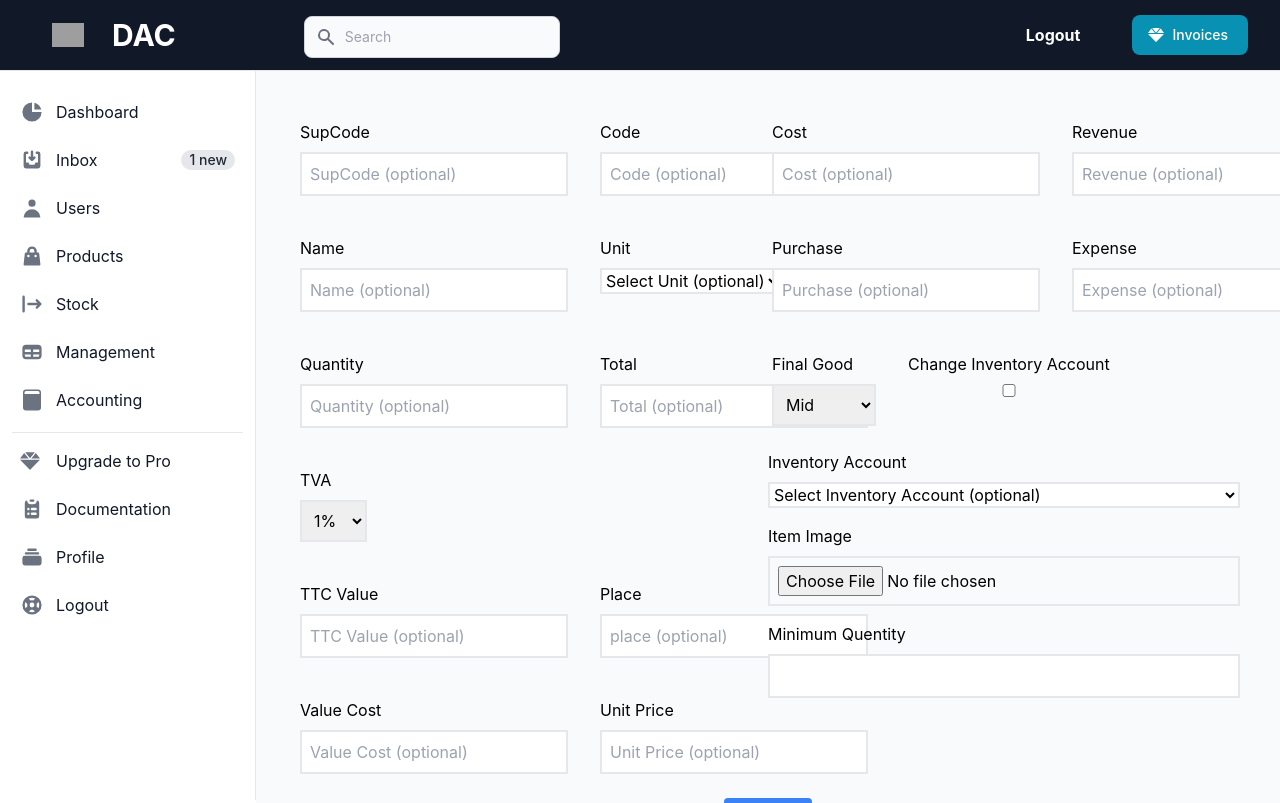
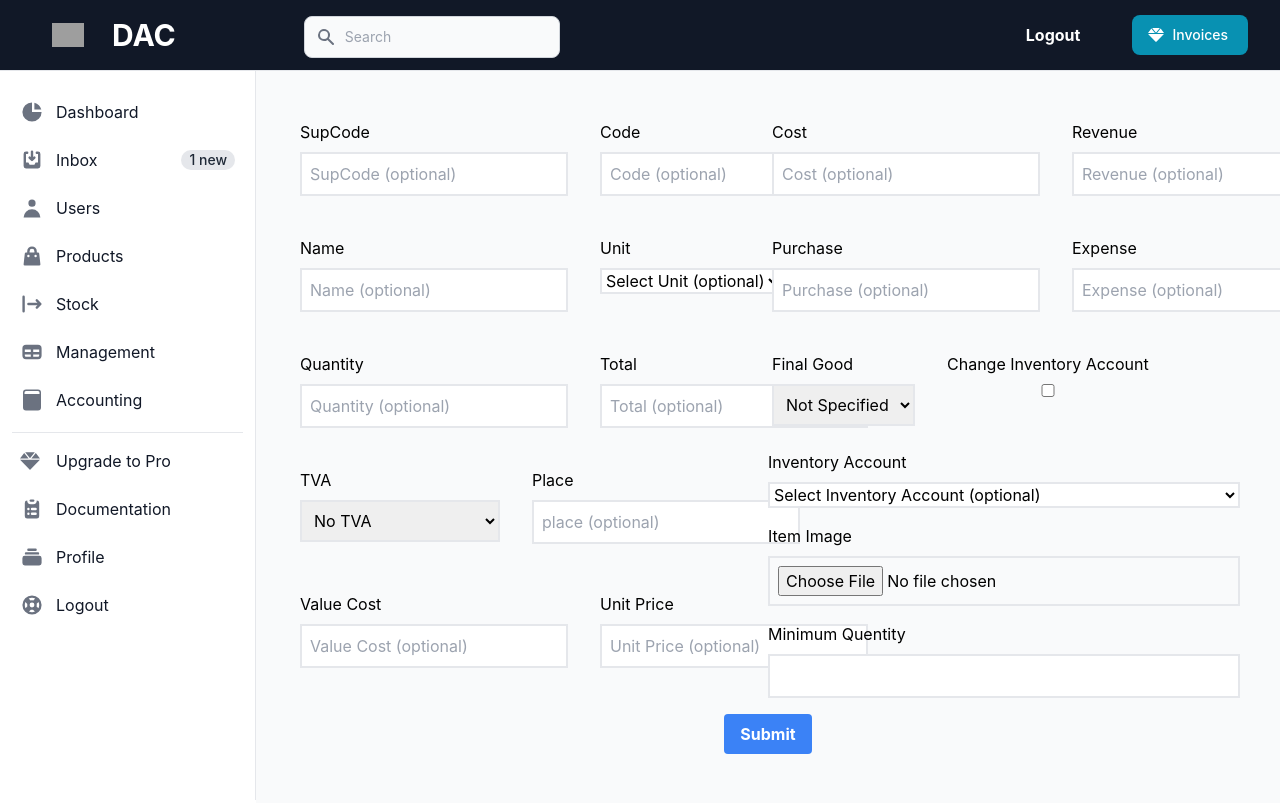
Before and after one commit to ahmadhassoun366/DAC-frontend, a React (Create React App) app in the folder frontend/: page /dashboard/Stock/Items/addItems in a window 1280 px wide. Shown: the top 803 px of the page. Built offline with nearby package versions, Linux system fonts and the light colour scheme; grey boxes are pictures that could not be loaded.

Commit message:
Adding Item

```diff
--- a/frontend/src/pages/Dashboard/MainContent/Items/ItemsDetails.jsx
+++ b/frontend/src/pages/Dashboard/MainContent/Items/ItemsDetails.jsx
@@ -1,4 +1,5 @@
 import React, { useState, useEffect } from 'react';
+import { useNavigate } from 'react-router-dom';
 
 const ItemsDetails = ({ item, onEdit, onDelete }) => {
     const [isEditing, setisEditing] = useState(false);
@@ -7,6 +8,7 @@ const ItemsDetails = ({ item, onEdit, onDelete }) => {
         setisEditing(true);
         onEdit(item);
     }
+    const history = useNavigate();
 
     const handleDelete = (id) => {
         // Start deletion process, you may want to set some loading state here
@@ -22,6 +24,7 @@ const ItemsDetails = ({ item, onEdit, onDelete }) => {
             }
             // You may want to remove the item from the local state here
             setItems(items.filter((item) => item.id !== id));
+            history('/dashboard/stock/items');
           })
           .catch((error) => {
             // Handle errors
--- a/frontend/src/pages/Dashboard/MainContent/Items/additem.jsx
+++ b/frontend/src/pages/Dashboard/MainContent/Items/additem.jsx
@@ -1,24 +1,25 @@
 import React, { useEffect, useState } from "react";
 import { useNavigate } from "react-router-dom";
 import jwt_decode from "jwt-decode";
+import axios from "axios";
+
 const Additem = () => {
   const history = useNavigate();
   const [supcode, setSupCode] = useState("");
   const [code, setCode] = useState("");
   const [name, setName] = useState("");
   const [unit, setUnit] = useState("");
-    const [quantity, setQuantity] = useState("");
-    const [total, setTotal] = useState("");
-    const [TVA, setTva] = useState(false);
-    // const [TVA_value, setTvaValue] = useState("");
-    const [TTC, setTtc] = useState("");
+  const [quantity, setQuantity] = useState();
+  const [total, setTotal] = useState();
+  const [tva, setTva] = useState();
+  const [ttc, setTtc] = useState();
   const [place, setPlace] = useState("");
-    const [addValueCost, setAddValueCost] = useState("");
+  const [addValueCost, setAddValueCost] = useState();
   const [unit_price, setUnitPrice] = useState("");
-    const [cost, setCost] = useState("");
-    const [revenue, setRevenue] = useState("");
-    const [purchase, setPurchase] = useState("");
-    const [expense, setExpense] = useState("");
+  const [cost, setCost] = useState();
+  const [revenue, setRevenue] = useState();
+  const [purchase, setPurchase] = useState();
+  const [expense, setExpense] = useState();
   const [final_good, setFinalGood] = useState("");
   const [change_inv_acc, setChangeInvAcc] = useState(false);
   const [inventory_account, setInventoryAccount] = useState("");
@@ -27,44 +28,6 @@ const Additem = () => {
   const manager = localStorage.getItem("userId");
   console.log("manager", manager);
 
-    // http://127.0.0.1:8000/api/management/${id} revenue purchase  & expense
-    // http://127.0.0.1:8000/api/accounting/${id}
-    // useEffect = () => {
-    //     fetch(`http://127.0.0.1:8000/api/management/${manager}`)
-    //         .then((response) => {
-    //             if (!response.ok) {
-    //                 throw new Error("Network response was not ok");
-    //             }
-    //             return response.json();
-    //         })
-    //         .then((data) => {
-    //             console.log("data !!!!!!", data[0].TVA);
-    //             setTvaValue(data[0].TVA)
-    //         })
-    //         .catch((error) => {
-    //             alert(error);
-
-    //         });
-
-    //     fetch(`http://127.0.0.1:8000/api/accounting/${manager}`)
-    //         .then((response) => {
-    //             if (!response.ok) {
-    //                 throw new Error("Network response was not ok");
-    //             }
-    //             return response.json();
-    //         })
-    //         .then((data) => {
-    //             console.log("data !???", data[0]);
-    //             setExpense(data[0].expense);
-    //             setRevenue(data[0].revenue);
-    //             setPurchase(data[0].purchase)
-
-    //         })
-    //         .catch((error) => {
-    //             alert(error);
-
-    //         });
-    // }
   const handleSubmit = async (e) => {
     e.preventDefault();
 
@@ -75,8 +38,8 @@ const Additem = () => {
       unit,
       quantity,
       total,
-            TVA,
-            TTC,
+      tva,
+      ttc,
       place,
       addValueCost,
       unit_price,
@@ -89,38 +52,35 @@ const Additem = () => {
       inventory_account,
       manager,
       image,
-            minimum_quantity
+      minimum_quantity,
     };
 
     try {
-            const response = await fetch(
-                `http://127.0.0.1:8000/api/item/add`,
+      console.log(tva);
+      const response = await axios.post(
+        "http://127.0.0.1:8000/api/item/add",
+        itemdata,
         {
-                    method: "POST",
           headers: {
             "Content-Type": "application/json",
-                        // Add any authorization headers here, if
+            // Add other headers if necessary
           },
-                    body: JSON.stringify(itemdata),
         }
       );
+      console.log("tva", tva);
+      console.log("Data from server", response.data);
 
-            if (!response.ok) {
-                throw new Error(`HTTP error! status: ${response.status}`);
-            }
-
-            const data = await response.json();
-            console.log("Data from server", data);
-
-            // Reset form fields
-
+      // Reset form fields or navigate to another page
     } catch (error) {
-            console.error("There was a problem with the fetch operation:", error);
+      console.error("There was a problem with the POST operation:", error);
     }
   };
 
+  useEffect(() => {
+    console.log("Updated state value for TVA:", tva);
+  }, [tva]);
+
   return (
-
     <div className="flex flex-col max-w-none mx-auto">
       <form className="m-10" onSubmit={handleSubmit}>
         <div className="flex">
@@ -128,21 +88,43 @@ const Additem = () => {
             <div className="md:flex -mx-3 mb-2">
               <div className="flex flex-col m-4">
                 <label className="mb-2">SupCode</label>
-                                <input className="border-2 p-2" type="text" placeholder="SupCode (optional)" value={supcode} onChange={e => setSupCode(e.target.value)} />
+                <input
+                  className="border-2 p-2"
+                  type="text"
+                  placeholder="SupCode (optional)"
+                  value={supcode}
+                  onChange={(e) => setSupCode(e.target.value)}
+                />
               </div>
               <div className="flex flex-col m-4">
                 <label className="mb-2">Code</label>
-                                <input className="border-2 p-2" type="text" placeholder="Code (optional)" value={code} onChange={e => setCode(e.target.value)} />
+                <input
+                  className="border-2 p-2"
+                  type="text"
+                  placeholder="Code (optional)"
+                  value={code}
+                  onChange={(e) => setCode(e.target.value)}
+                />
               </div>
             </div>
             <div className="md:flex -mx-3 mb-2">
               <div className="flex flex-col m-4">
                 <label className="mb-2">Name</label>
-                                <input className="border-2 p-2" type="text" placeholder="Name (optional)" value={name} onChange={e => setName(e.target.value)} />
+                <input
+                  className="border-2 p-2"
+                  type="text"
+                  placeholder="Name (optional)"
+                  value={name}
+                  onChange={(e) => setName(e.target.value)}
+                />
               </div>
               <div className="flex flex-col m-4">
                 <label className="mb-2">Unit</label>
-                                <select className="border-2 bg-white" value={unit} onChange={e => setUnit(e.target.value)}>
+                <select
+                  className="border-2 bg-white"
+                  value={unit}
+                  onChange={(e) => setUnit(e.target.value)}
+                >
                   <option value="">Select Unit (optional)</option>
                   <option value="Unit1">Unit1</option>
                   <option value="Unit2">Unit2</option>
@@ -152,49 +134,76 @@ const Additem = () => {
             <div className="md:flex -mx-3 mb-2">
               <div className="flex flex-col m-4">
                 <label className="mb-2">Quantity</label>
-                                <input className="border-2 p-2" type="text" placeholder="Quantity (optional)" value={quantity} onChange={e => setQuantity(e.target.value)} />
+                <input
+                  className="border-2 p-2"
+                  type="text"
+                  placeholder="Quantity (optional)"
+                  value={quantity}
+                  onChange={(e) => setQuantity(e.target.value)}
+                />
               </div>
               <div className="flex flex-col m-4">
                 <label className="mb-2">Total</label>
-                                <input className="border-2 p-2" type="text" placeholder="Total (optional)" value={total} onChange={e => setTotal(e.target.value)} />
-                            </div>
-                        </div>
-                        <div className="md:flex -mx-3 mb-2">
-                            {/* <div className="flex flex-col m-4">
-                                <label className="mb-2">TVA (true/false)</label>
-                                <input className="border-2 p-2" type="checkbox" checked={TVA} onChange={e => setTva(!TVA)} />
-                            </div> */}
-                            <div className="flex flex-col m-4">
-                                <label className="mb-2">TVA</label>
-
-                                <select className="border-2 p-2" type="dropdown" placeholder="TVA (optional)" onChange={e => setTva(e.target.value)}>
-                                    <option>1%</option>
-                                    <option>2%</option>
-                                    <option>3%</option>
-                                    <option>4%</option>
-                                    <option>5%</option>
-                                    <option>6%</option>
-                                </select>
+                <input
+                  className="border-2 p-2"
+                  type="text"
+                  placeholder="Total (optional)"
+                  value={total}
+                  C
+                />
               </div>
             </div>
             <div className="md:flex -mx-3 mb-2">
               <div className="flex flex-col m-4">
-                                <label className="mb-2">TTC Value</label>
-                                <input className="border-2 p-2" type="text" placeholder="TTC Value (optional)" value={TTC} onChange={e => setTtc(e.target.value)} />
+                <label className="mb-2">TVA</label>
+
+                <select
+                  className="border-2 p-2 w-[200px]"
+                  type="dropdown"
+                  placeholder="TVA (optional)"
+                  value={tva}
+                  onChange={(e) => {
+                    console.log("Event value:", e.target.value);
+                    setTva(e.target.value);
+                  }}
+                >
+                  <option value={0.0}>No TVA</option>
+                  <option value={0.05}>5%</option>
+                  <option value={0.1}>10%</option>
+                </select>
               </div>
               <div className="flex flex-col m-4">
                 <label className="mb-2">Place</label>
-                                <input className="border-2 p-2" type="text" placeholder="place (optional)" value={place} onChange={e => setPlace(e.target.value)} />
+                <input
+                  className="border-2 p-2"
+                  type="text"
+                  placeholder="place (optional)"
+                  value={place}
+                  onChange={(e) => setPlace(e.target.value)}
+                />
               </div>
             </div>
+            <div className="md:flex -mx-3 mb-2"></div>
             <div className="md:flex -mx-3 mb-2">
               <div className="flex flex-col m-4">
                 <label className="mb-2">Value Cost</label>
-                                <input className="border-2 p-2" type="text" placeholder="Value Cost (optional)" value={addValueCost} onChange={e => setAddValueCost(e.target.value)} />
+                <input
+                  className="border-2 p-2"
+                  type="text"
+                  placeholder="Value Cost (optional)"
+                  value={addValueCost}
+                  onChange={(e) => setAddValueCost(e.target.value)}
+                />
               </div>
               <div className="flex flex-col m-4">
                 <label className="mb-2">Unit Price</label>
-                                <input className="border-2 p-2" type="number" placeholder="Unit Price (optional)" value={unit_price} onChange={e => setUnitPrice(e.target.value)} />
+                <input
+                  className="border-2 p-2"
+                  type="number"
+                  placeholder="Unit Price (optional)"
+                  value={unit_price}
+                  onChange={(e) => setUnitPrice(e.target.value)}
+                />
               </div>
             </div>
           </div>
@@ -202,43 +211,82 @@ const Additem = () => {
             <div className="md:flex -mx-3 mb-2">
               <div className="flex flex-col m-4">
                 <label className="mb-2">Cost</label>
-                                <input className="border-2 p-2" type="number" placeholder="Cost (optional)" value={cost} onChange={e => setCost(e.target.value)} />
+                <input
+                  className="border-2 p-2"
+                  type="number"
+                  placeholder="Cost (optional)"
+                  value={cost}
+                  onChange={(e) => setCost(e.target.value)}
+                />
               </div>
 
               <div className="flex flex-col m-4">
                 <label className="mb-2">Revenue</label>
-                                <input className="border-2 p-2" type="number" placeholder="Revenue (optional)" value={revenue} onChange={e => setRevenue(e.target.value)} />
+                <input
+                  className="border-2 p-2"
+                  type="number"
+                  placeholder="Revenue (optional)"
+                  value={revenue}
+                  onChange={(e) => setRevenue(e.target.value)}
+                />
               </div>
             </div>
             <div className="md:flex -mx-3 mb-2">
               <div className="flex flex-col m-4">
                 <label className="mb-2">Purchase</label>
-                                <input className="border-2 p-2" type="number" placeholder="Purchase (optional)" value={purchase} onChange={e => setPurchase(e.target.value)} />
+                <input
+                  className="border-2 p-2"
+                  type="number"
+                  placeholder="Purchase (optional)"
+                  value={purchase}
+                  onChange={(e) => setPurchase(e.target.value)}
+                />
               </div>
 
               <div className="flex flex-col m-4">
                 <label className="mb-2">Expense</label>
-                                <input className="border-2 p-2" type="number" placeholder="Expense (optional)" value={expense} onChange={e => setExpense(e.target.value)} />
+                <input
+                  className="border-2 p-2"
+                  type="number"
+                  placeholder="Expense (optional)"
+                  value={expense}
+                  onChange={(e) => setExpense(e.target.value)}
+                />
               </div>
             </div>
             <div className="md:flex -mx-3 mb-2">
               <div className="flex flex-col m-4">
                 <label className="mb-2">Final Good</label>
-                                <select className="border-2 p-2" type="dropdown" placeholder="final good" onChange={e => setFinalGood(e.target.value)}>
-                                    <option>Mid</option>
-                                    <option>Start</option>
-                                    <option>Finished</option>
+                <select
+                  className="border-2 p-2"
+                  type="dropdown"
+                  placeholder="final good"
+                  onChange={(e) => setFinalGood(e.target.value)}
+                >
+                  <option value={null}>Not Specified</option>
+                  <option value={"start"}>Start</option>
+                  <option value="mid">Mid</option>
+                  <option value="finish">Finished</option>
                 </select>
               </div>
 
               <div className="flex flex-col m-4">
                 <label className="mb-2">Change Inventory Account</label>
-                                <input className="border-2 p-2" type="checkbox" checked={change_inv_acc} onChange={e => setChangeInvAcc(!change_inv_acc)} />
+                <input
+                  className="border-2 p-2"
+                  type="checkbox"
+                  checked={change_inv_acc}
+                  onChange={(e) => setChangeInvAcc(!change_inv_acc)}
+                />
               </div>
             </div>
             <div className="flex flex-col mb-4">
               <label className="mb-2">Inventory Account</label>
-                            <select className="border-2 bg-white" value={inventory_account} onChange={e => setInventoryAccount(e.target.value)}>
+              <select
+                className="border-2 bg-white"
+                value={inventory_account}
+                onChange={(e) => setInventoryAccount(e.target.value)}
+              >
                 <option value="">Select Inventory Account (optional)</option>
                 <option value="Unit1">A</option>
                 <option value="Unit2">B</option>
@@ -249,29 +297,29 @@ const Additem = () => {
               <input
                 className="border-2 p-2"
                 type="file"
-                                onChange={e => setImage(e.target.files[0])}
+                onChange={(e) => setImage(e.target.files[0])}
               />
             </div>
             <div className="flex flex-col mb-4">
               <label className="mb-2">Minimum Quentity</label>
               <input
                 className="border-2 p-2"
-                                type="text"
-                                onChange={e => setMquentity(e.target.value)}
+                type="number"
+                onChange={(e) => setMquentity(e.target.value)}
               />
             </div>
           </div>
         </div>
         <div className="flex justify-center">
-                    <button className="bg-blue-500 hover:bg-blue-700 text-white font-bold py-2 px-4 rounded" type="submit">
+          <button
+            className="bg-blue-500 hover:bg-blue-700 text-white font-bold py-2 px-4 rounded"
+            type="submit"
+          >
             Submit
           </button>
         </div>
       </form>
     </div>
-
-
-
   );
 };
 export default Additem;
```
Lines whose indentation alone changed are shown as unchanged.
